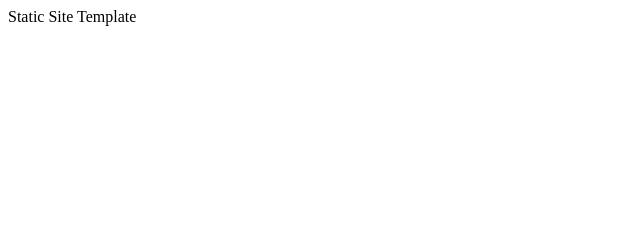
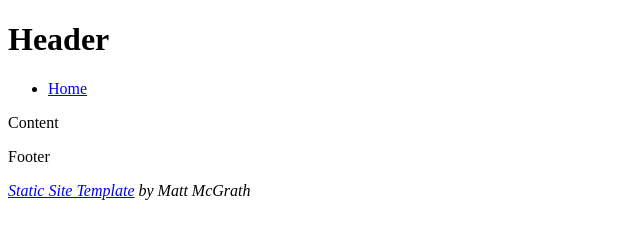
Before and after one commit to mjm3853/site-experiments, a website: page src/index.html in a window 1280 px wide. Shown: the whole page, without its empty margins (0-640 px from the left). Drawn offline with Linux system fonts and the light colour scheme.

Commit message:
feat(html): semantic html setup

```diff
--- a/src/index.html
+++ b/src/index.html
@@ -7,12 +7,32 @@
     <link rel="manifest" href="./manifest.json" crossorigin>
     <meta name="viewport" content="width=device-width, initial-scale=1.0">
     <meta http-equiv="X-UA-Compatible" content="ie=edge">
-    <!-- Chrome, Firefox OS and Opera. Must match theme_color in manifest -->
-    <meta name="theme-color" content="#4285f4">
 </head>
 
 <body>
-    Static Site Template
+    <div>
+        <header>
+            <h1>Header</h1>
+            <nav>
+                <ul>
+                    <li>
+                        <a href="/">Home</a>
+                    </li>
+                </ul>
+            </nav>
+        </header>
+
+        <main>
+            <p>Content</p>
+        </main>
+
+        <footer>
+            <p>Footer</p>
+            <address>
+                <a href="https://github.com/mjm3853/static-site-template" target="_blank">Static Site Template</a> by Matt McGrath
+            </address>
+        </footer>
+    </div>
 </body>
 
 </html>
```
Also changed, not shown: manifest.json (deleted).
